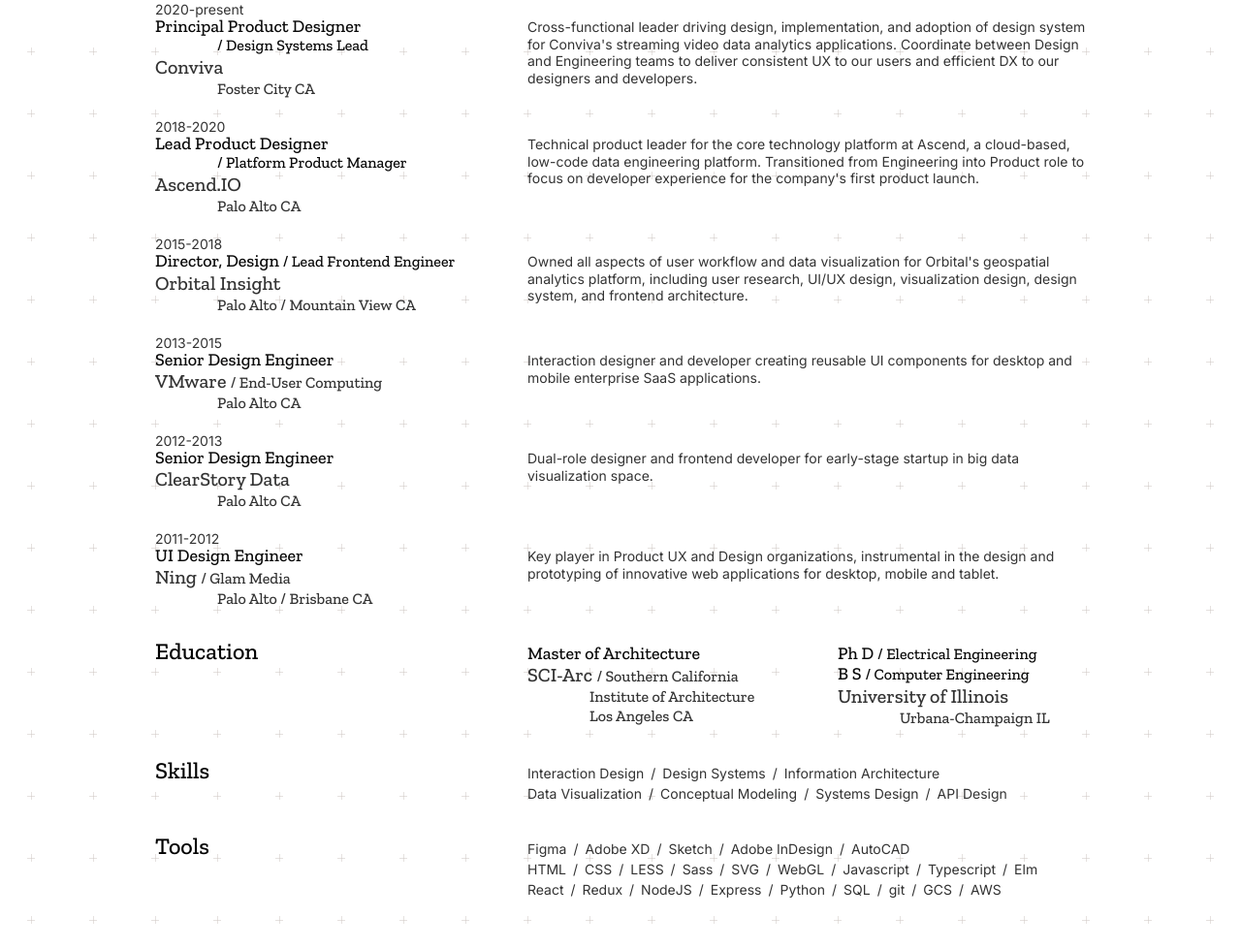
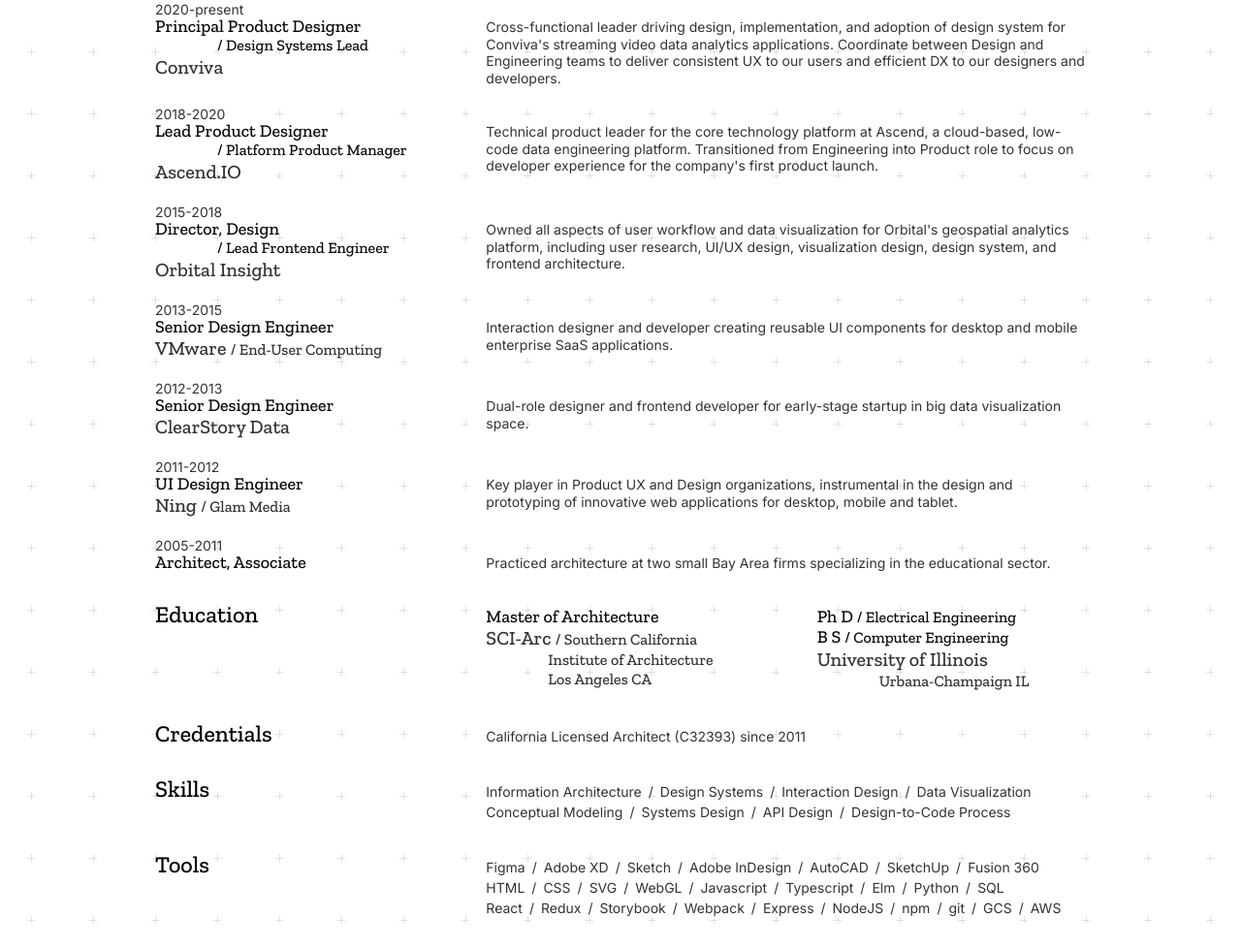
Before and after one commit to mnmlstme/mnmlst-design, a plain HTML site: page kek.html in a window 1280 px wide. Shown: the part 267-1246 px from the top of the page at 97% size. Drawn offline with nearby package versions, Linux system fonts and the light colour scheme.

Commit message:
update to bring back arch

```diff
--- a/kek.html
+++ b/kek.html
@@ -39,7 +39,7 @@
               <small>/&nbsp;Design Systems Lead</small>
             </h3>
             <div class="location">Conviva</div>
-            <div class="city">Foster City CA</div>
+            <div class="ignore city">Foster City CA</div>
           </div>
           <p>
             Cross-functional leader driving design, implementation, and adoption
@@ -57,7 +57,7 @@
               <small>/&nbsp;Platform Product Manager</small>
             </div>
             <div class="location">Ascend.IO</div>
-            <div class="city">Palo Alto CA</div>
+            <div class="ignore city">Palo Alto CA</div>
           </div>
           <p>
             Technical product leader for the core technology platform at Ascend,
@@ -74,7 +74,9 @@
               <small>/&nbsp;Lead Frontend Engineer</small>
             </div>
             <div class="location">Orbital Insight</div>
-            <div class="city">Palo Alto /&nbsp;Mountain&nbsp;View&nbsp;CA</div>
+            <div class="ignore city">
+              Palo Alto /&nbsp;Mountain&nbsp;View&nbsp;CA
+            </div>
           </div>
           <p>
             Owned all aspects of user workflow and data visualization for
@@ -91,7 +93,7 @@
               VMware
               <small>/&nbsp;End-User Computing</small>
             </div>
-            <div class="city">Palo Alto CA</div>
+            <div class="ignore city">Palo Alto CA</div>
           </div>
           <p>
             Interaction designer and developer creating reusable UI components
@@ -106,7 +108,7 @@
               Apple
               <small>/&nbsp;on Contract</small>
             </div>
-            <div class="city">Sunnyvale CA</div>
+            <div class="ignore city">Sunnyvale CA</div>
           </div>
           <p>
             CSS and Design Systems consultant for iTunes Connect data analytics.
@@ -117,7 +119,7 @@
             <div class="date">2012-2013</div>
             <div class="title">Senior Design Engineer</div>
             <div class="location">ClearStory Data</div>
-            <div class="city">Palo Alto CA</div>
+            <div class="ignore city">Palo Alto CA</div>
           </div>
           <p>
             Dual-role designer and frontend developer for early-stage startup in
@@ -129,7 +131,7 @@
             <div class="date">2011-2012</div>
             <div class="title">UI Design Engineer</div>
             <div class="location">Ning <small>/ Glam Media</small></div>
-            <div class="city">Palo Alto /&nbsp;Brisbane&nbsp;CA</div>
+            <div class="ignore city">Palo Alto /&nbsp;Brisbane&nbsp;CA</div>
           </div>
           <p>
             Key player in Product UX and Design organizations, instrumental in
@@ -137,15 +139,16 @@
             desktop, mobile and tablet.
           </p>
         </div>
-        <div class="ignore position">
+        <div class="position">
           <div class="meta">
             <div class="date">2005-2011</div>
-            <div class="title">
-              Architect
-              <small>/&nbsp;CA&nbsp;Licensed</small>
-            </div>
-            <div class="city">San Mateo /&nbsp;Burlingame&nbsp;CA</div>
+            <div class="title">Architect, Associate</div>
+            <div class="ignore city">San Mateo /&nbsp;Burlingame&nbsp;CA</div>
           </div>
+          <p>
+            Practiced architecture at two small Bay Area firms specializing in
+            the educational sector.
+          </p>
         </div>
         <div class="ignore position">
           <div class="meta">
@@ -186,19 +189,26 @@
           </div>
         </div>
       </section>
+      <section id="creds">
+        <h2>Credentials</h2>
+        <div class="flow">
+          California Licensed Architect (C32393) since 2011
+        </div>
+      </section>
       <section id="skills">
         <h2>Skills</h2>
         <div class="flow">
           <ul>
+            <li>Information Architecture</li>
+            <li>Design Systems</li>
             <li>Interaction Design</li>
-            <li>Design Systems</li>
-            <li>Information Architecture</li>
+            <li>Data Visualization</li>
           </ul>
           <ul>
-            <li>Data Visualization</li>
             <li>Conceptual Modeling</li>
             <li>Systems Design</li>
             <li>API Design</li>
+            <li>Design-to-Code Process</li>
           </ul>
         </div>
         <h2>Tools</h2>
@@ -209,25 +219,28 @@
             <li>Sketch</li>
             <li>Adobe InDesign</li>
             <li>AutoCAD</li>
+            <li>SketchUp</li>
+            <li>Fusion 360</li>
           </ul>
           <ul>
             <li>HTML</li>
             <li>CSS</li>
-            <li>LESS</li>
-            <li>Sass</li>
             <li>SVG</li>
             <li>WebGL</li>
             <li>Javascript</li>
             <li>Typescript</li>
             <li>Elm</li>
+            <li>Python</li>
+            <li>SQL</li>
           </ul>
           <ul>
             <li>React</li>
             <li>Redux</li>
+            <li>Storybook</li>
+            <li>Webpack</li>
+            <li>Express</li>
             <li>NodeJS</li>
-            <li>Express</li>
-            <li>Python</li>
-            <li>SQL</li>
+            <li>npm</li>
             <li>git</li>
             <li>GCS</li>
             <li>AWS</li>
--- a/styles/vita.css
+++ b/styles/vita.css
@@ -24,7 +24,7 @@
   display: grid;
   width: 60rem;
   margin: 2rem auto;
-  grid-template-columns: [aside] 20rem [body] 16rem 16rem [end];
+  grid-template-columns: [aside] 1fr [body] 1fr 1fr [end];
   align-items: baseline;
   gap: 2rem 4rem;
   font-family: var(--type-body);
```
